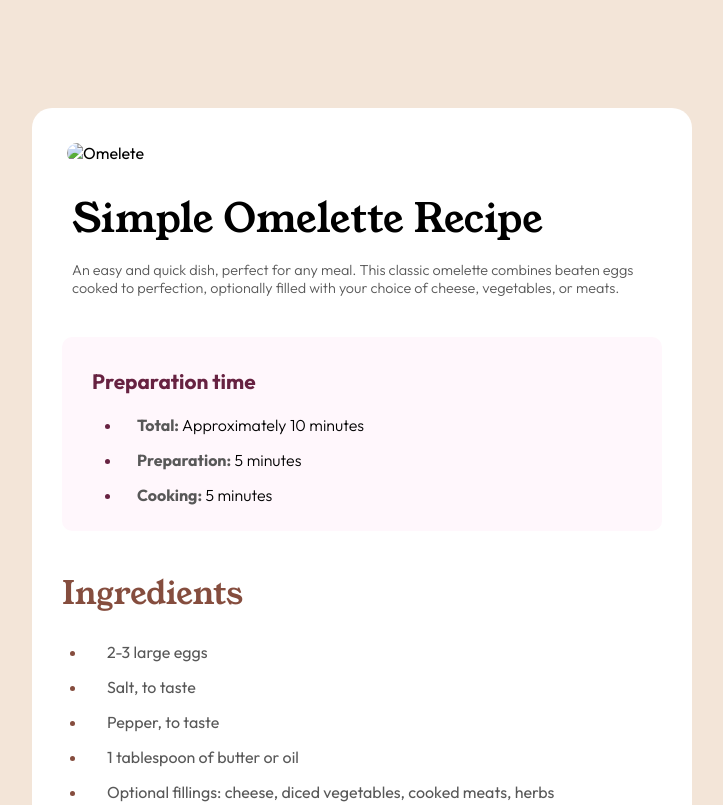
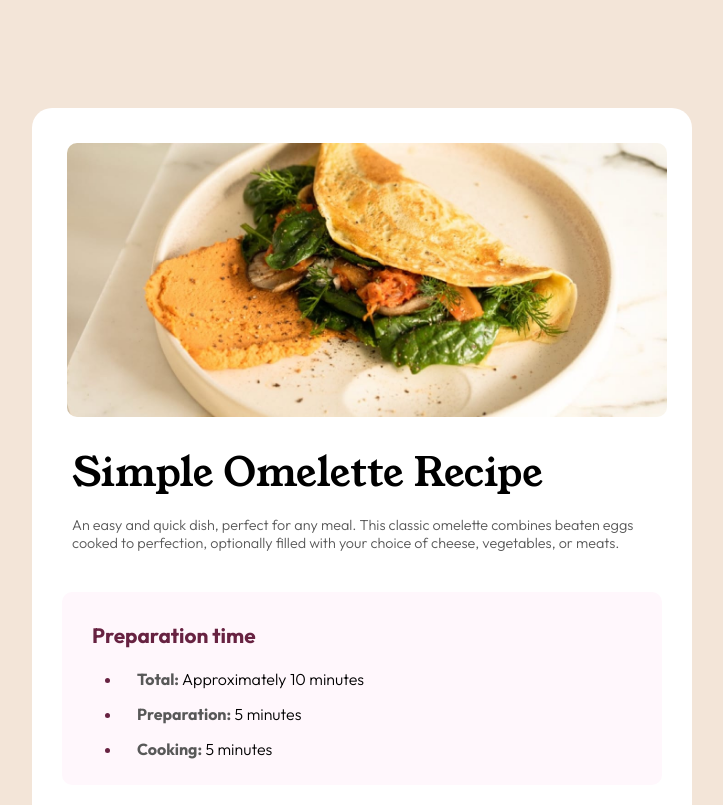
Before and after one commit to fernandorsdo/recipe-page-solution, a plain HTML site: page index.html in a window 1280 px wide. Shown: the top 805 px of the page, without its empty margins (278-1001 px from the left). Drawn offline with Linux system fonts and the light colour scheme; files whose address does not match are found by name.

Commit message:
Update index.html

```diff
--- a/index.html
+++ b/index.html
@@ -3,13 +3,13 @@
 <head>
   <meta charset="UTF-8">
   <meta name="viewport" content="width=device-width, initial-scale=1.0">
-  <link rel="icon" type="image/png" sizes="32x32" href="./assets/images/favicon-32x32.png">
+  <link rel="icon" type="image/png" sizes="32x32" href="assets/images/favicon-32x32.png">
   <title>Recipe Page</title>
   <link rel="stylesheet" href="style.css">
 </head>
 <body>
   <main>
-    <img src="recipe-page-main/assets/images/image-omelette.jpeg" alt="Omelete" id="omelete">
+    <img src="assets/images/image-omelette.jpeg" alt="Omelete" id="omelete">
     <h1 id="titulop">Simple Omelette Recipe</h1>
     <p id="resumo">An easy and quick dish, perfect for any meal. This classic omelette combines beaten eggs cooked to perfection, optionally filled with your choice of cheese, vegetables, or meats.</p>
 
```
